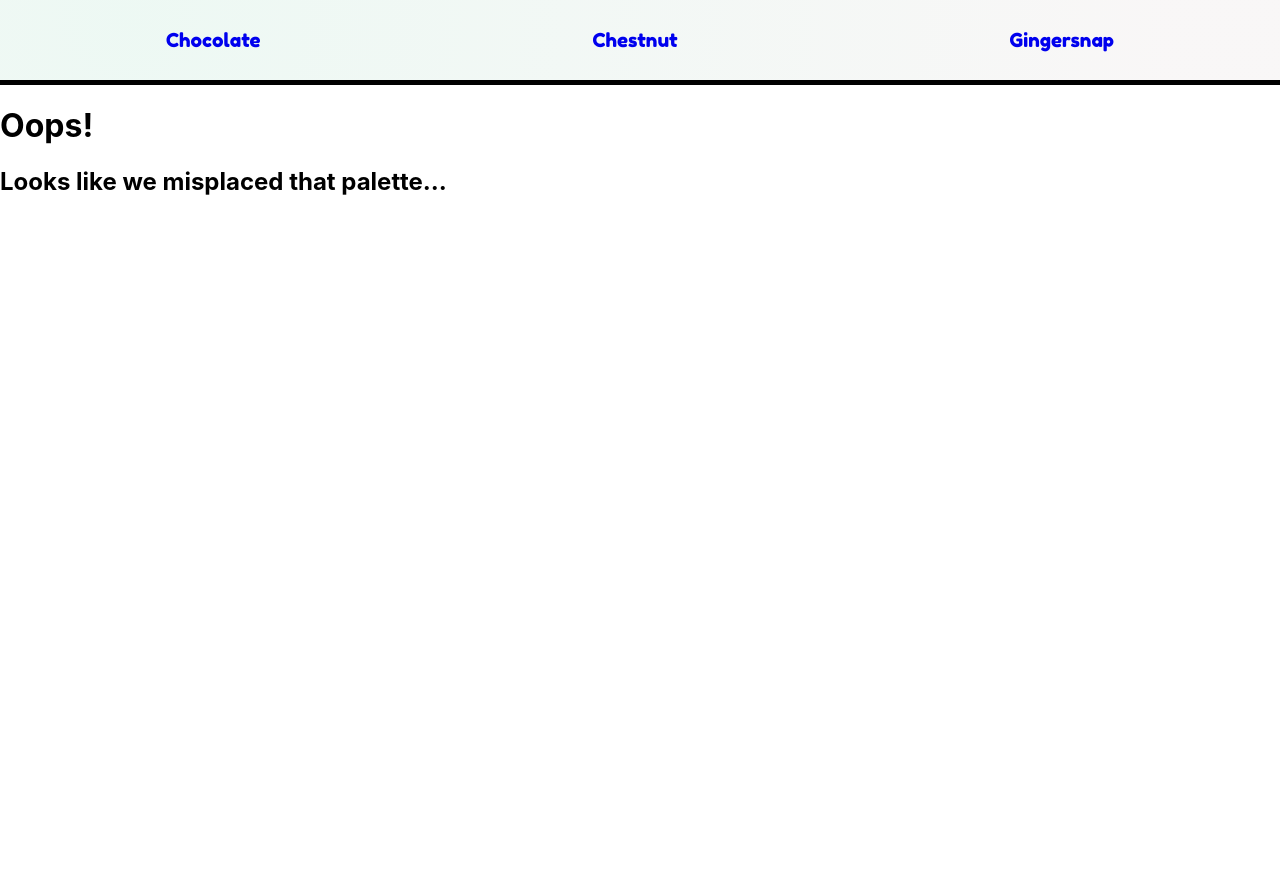
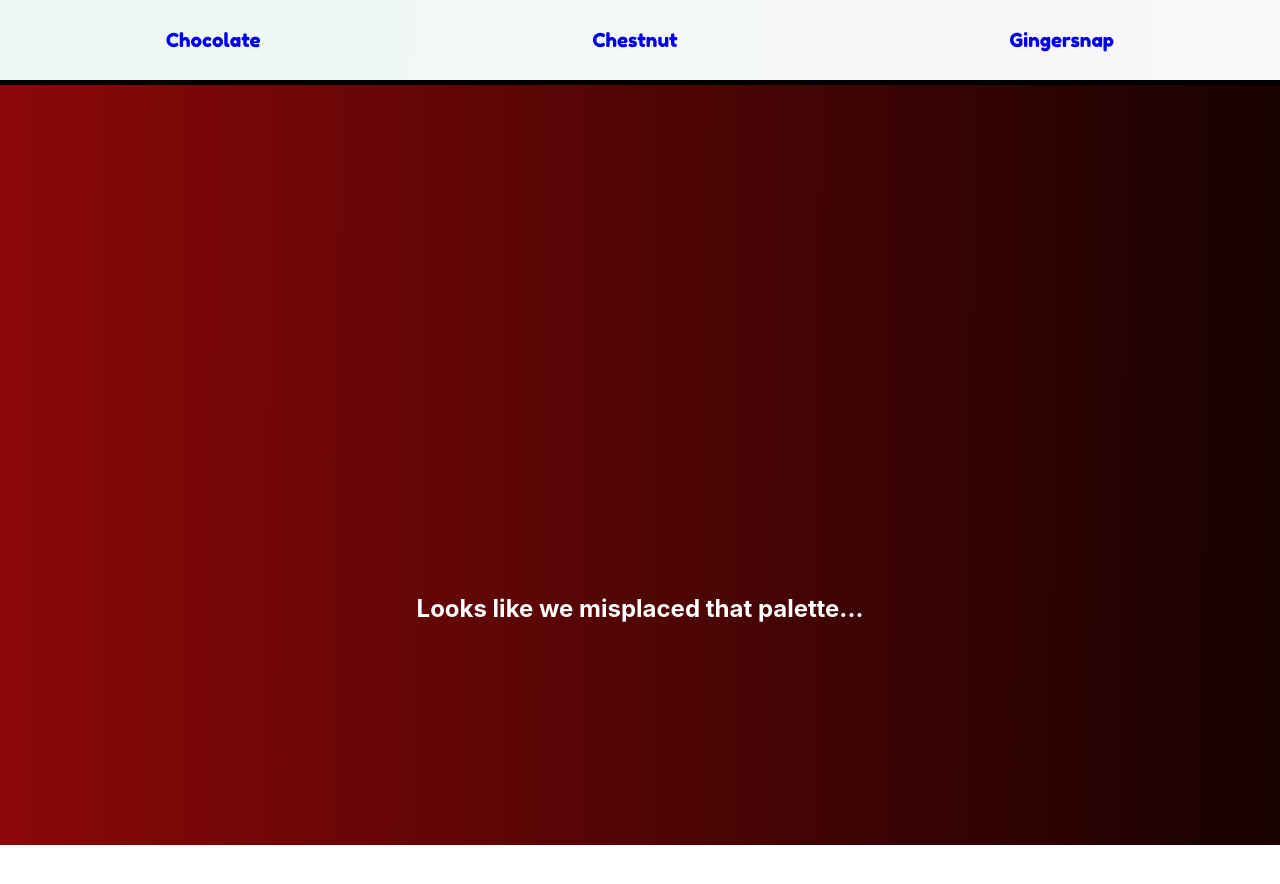
Before and after one commit to Allison-Ause/react-color-router, a React (Create React App) app: page / in a window 1280 px wide. Shown: the top 884 px of the page. Before the commit the page ends 800 px from the top, so only its background shows below. Built offline with nearby package versions, Linux system fonts and the light colour scheme; a web font is replaced by a local one.

Commit message:
styled the 404 page to include an animated gradient background and animated text

```diff
--- a/src/components/NotFound/NotFound.css
+++ b/src/components/NotFound/NotFound.css
@@ -0,0 +1,35 @@
+.not-found {
+  display: flex;
+  flex-direction: column;
+  align-items: center;
+  justify-content: center;
+  height: 95vh;
+  /* background: linear-gradient(-45deg, #ee7752, #e73c7e, #23a6d5, #23d5ab); */
+  background: linear-gradient(
+    90.3deg,
+    rgb(255, 255, 255) 3%,
+    rgb(235, 158, 98) 34.6%,
+    rgb(177, 10, 10) 63.7%,
+    rgb(0, 0, 0) 102%
+  );
+  background-size: 400% 400%;
+  animation: gradient 15s ease infinite;
+  color: white;
+}
+
+.not-found h1 {
+  font-size: 7em;
+  color: whitesmoke;
+}
+
+@keyframes gradient {
+  0% {
+    background-position: 0% 50%;
+  }
+  50% {
+    background-position: 100% 50%;
+  }
+  100% {
+    background-position: 0% 50%;
+  }
+}
--- a/src/components/NotFound/NotFound.js
+++ b/src/components/NotFound/NotFound.js
@@ -1,10 +1,11 @@
+import 'animate.css';
+import './NotFound.css';
+
 export default function NotFound() {
   return (
-    <div>
-      <h1>Oops!</h1>
+    <div className="not-found">
+      <h1 className="animate__animated animate__hinge">Oops!</h1>
       <h2>Looks like we misplaced that palette...</h2>
     </div>
   );
 }
-
-// animate__hinge;
```
Also changed, not shown: package.json (+5 -4 lines), 1 other file (tests, documents, lock files or other folders).
